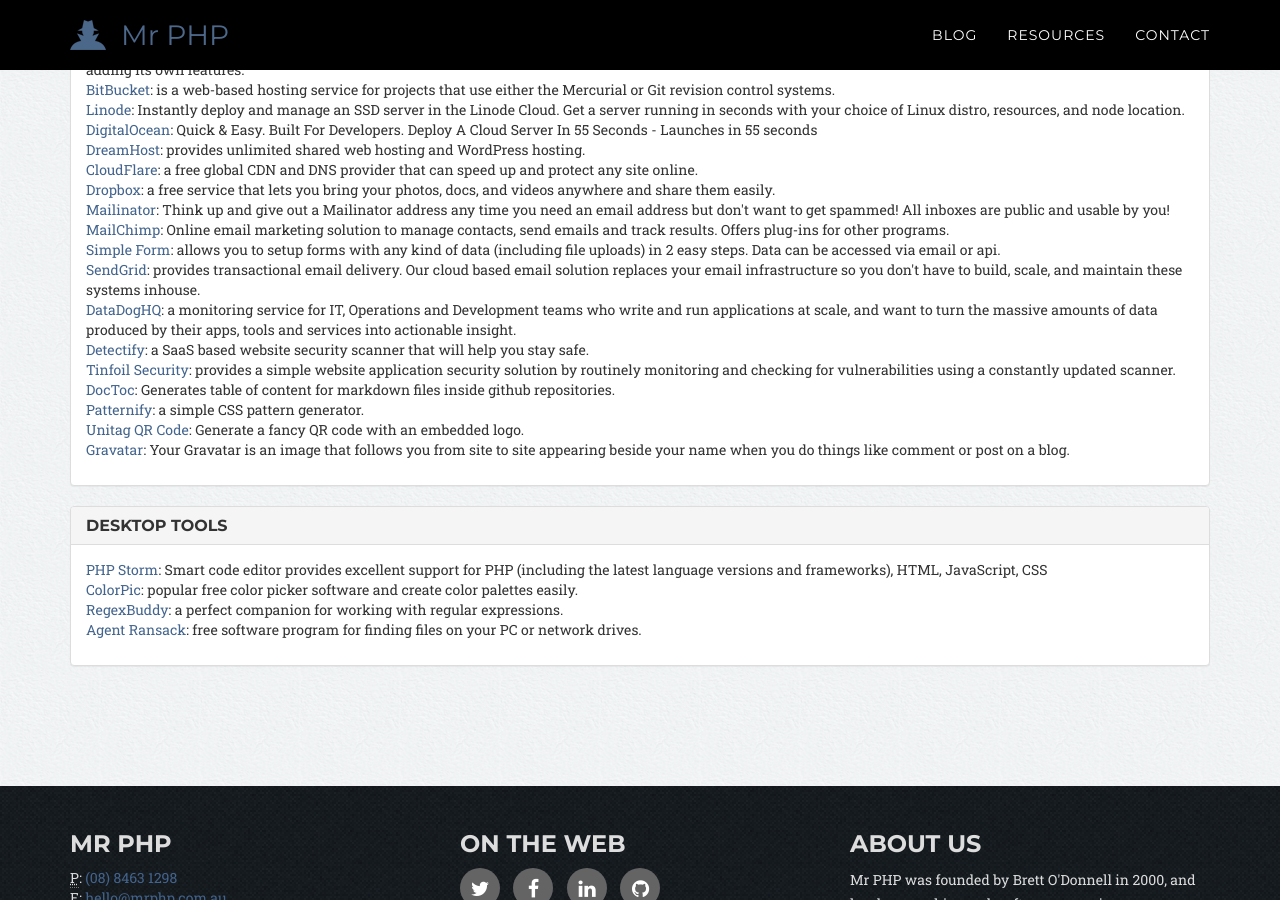
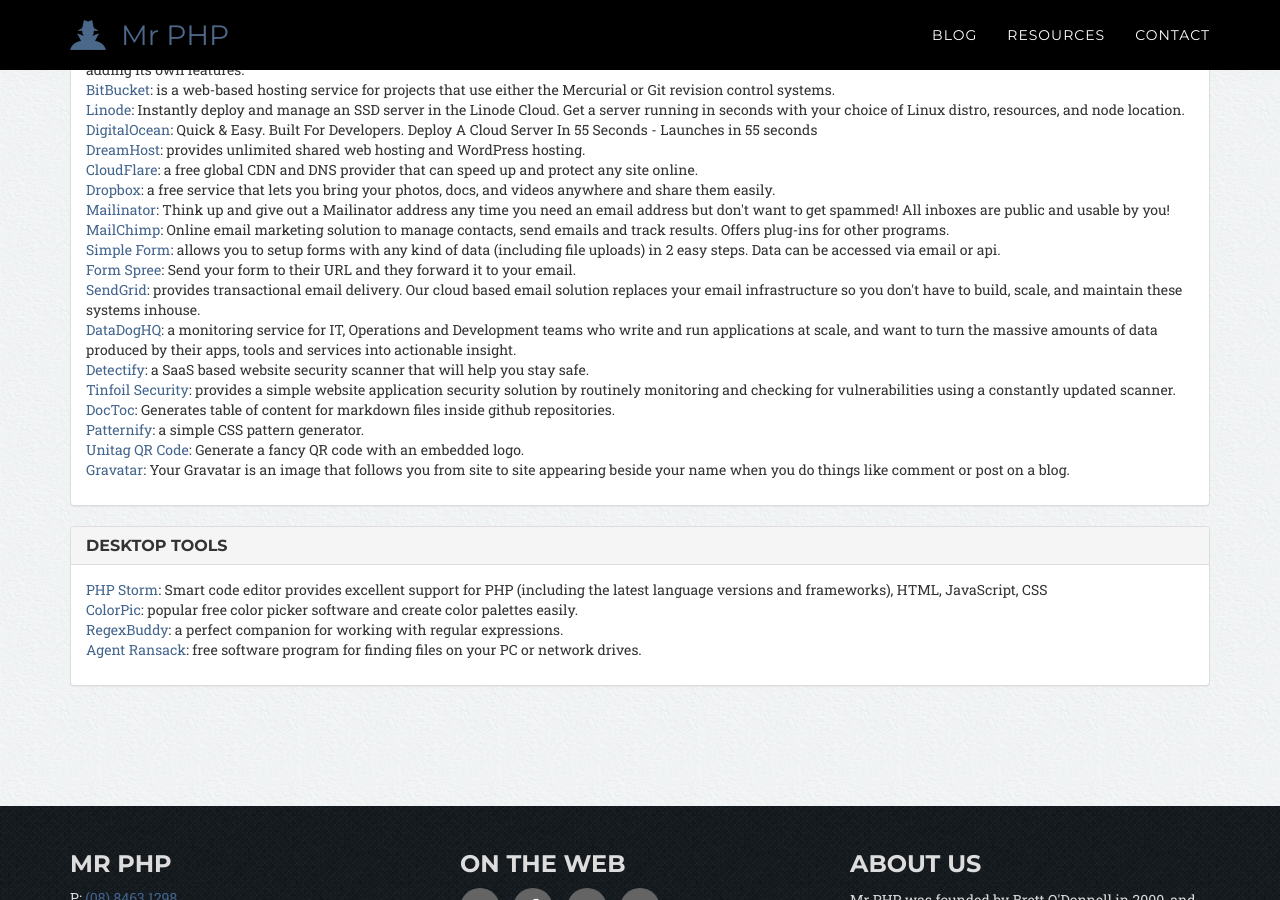
Before and after one commit to mr-php/mr-php.github.io, a Jekyll site: the page built from resources.html, in a window 1280 px wide and 900 px high, scrolled down 1521 px. Built offline with Jekyll 4.4.1, drawn with Linux system fonts in a browser that asks for light colours; nearby versions of some CDN libraries; some web fonts are replaced; Markdown is read by kramdown in place of the engine named in the settings.

Commit message:
add resource

```diff
--- a/_data/resources.yml
+++ b/_data/resources.yml
@@ -126,6 +126,9 @@
   - name: Simple Form
     url: https://getsimpleform.com/
     description: allows you to setup forms with any kind of data (including file uploads) in 2 easy steps. Data can be accessed via email or api.
+  - name: Form Spree
+    url: http://formspree.io/
+    description: Send your form to their URL and they forward it to your email.
   - name: SendGrid
     url: https://sendgrid.com/
     description: provides transactional email delivery. Our cloud based email solution replaces your email infrastructure so you don't have to build, scale, and maintain these systems inhouse.
```
